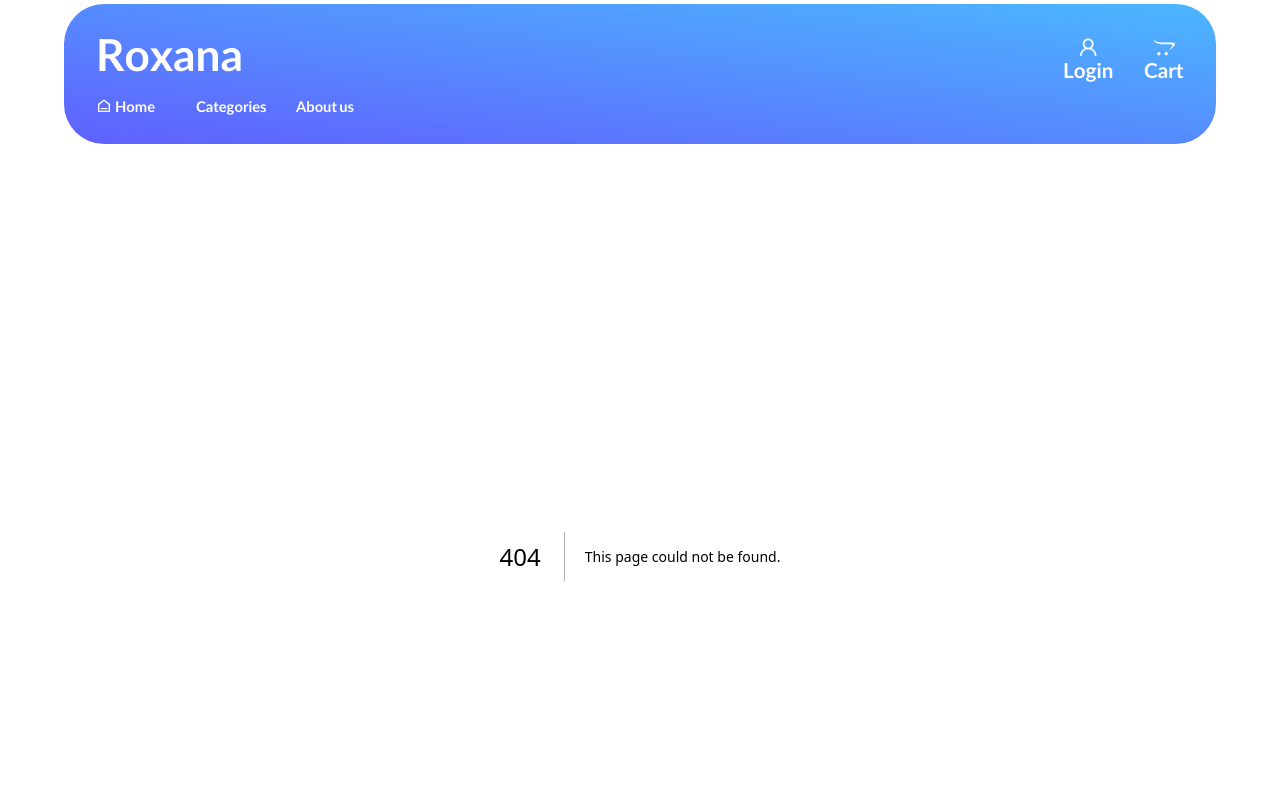
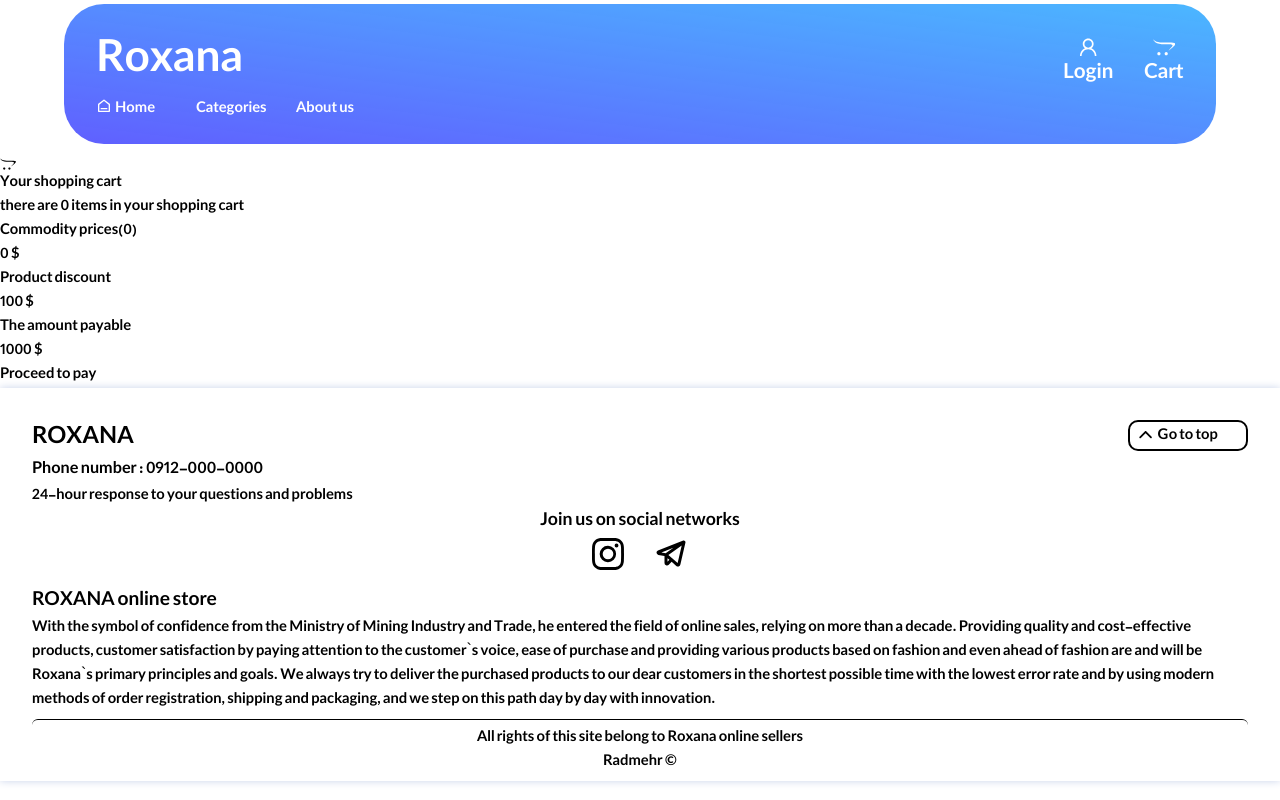
Before and after one commit to radmehr-fatemi/ROXSANA, a Next.js app: page /cart in a window 1280 px wide. Before the commit this address had no page. Shown: the top 800 px of the page. Built offline with nearby package versions, Linux system fonts and the light colour scheme.

Commit message:
Absoluted jsx cods in cart and carts card

```diff
--- /dev/null
+++ b/src/app/cart/page.jsx
@@ -0,0 +1,8 @@
+//Component
+import CartPage from "@/components/template/cart/CartPage";
+
+const Cart = () => {
+    return <CartPage />
+};
+
+export default Cart;
--- /dev/null
+++ b/src/components/module/card-cart/CardCart.jsx
@@ -0,0 +1,55 @@
+"use client"
+
+import { icons } from "@/constants/icons";
+import { discountCounter } from "@/utils/functions";
+
+const CardCart = ({ data, dispatch }) => {
+
+    const {
+        title,
+        price,
+        description,
+        rating,
+        brand,
+        discountPercentage: dis,
+        thumbnail: image,
+        qty,
+        id
+    } = data;
+
+    return (
+        <div>
+            <div>
+                <div>
+                    <img src={image} alt={`${title} photo`} />
+                </div>
+                <div>
+                    <h2> {title} </h2>
+                    <p>
+                        Product ID :
+                        {`${id}22`}
+                    </p>
+                    <p>
+                        Shopping time :
+                        Ready to send
+                    </p>
+                </div>
+            </div>
+            <div>
+                <div>
+                    <div>
+                        <span> {icons.minus} </span>
+                        <p> {qty} </p>
+                        <span> {icons.plus} </span>
+                    </div>
+                </div>
+                <div>
+                    <span> discount : {price - discountCounter(price, dis)} $ </span>
+                    <p> {discountCounter(price ,dis)} $ </p>
+                </div>
+            </div>
+        </div>
+    );
+};
+
+export default CardCart;
--- a/src/components/module/checkout/Checkout.jsx
+++ b/src/components/module/checkout/Checkout.jsx
@@ -52,12 +52,16 @@ const Checkout = ({ data, styles }) => {
 
             <div className={styles.quantity}>
                 <motion.p
+                    style={{ animation: "bounceInUp .3s" }}
                     whileTap={{ scale: .0 }}
-                    onClick={() => dispatch(DECREMENT(data))}> {icons.minus} </motion.p>
+                    onClick={() => dispatch(DECREMENT(data))}> {+(findItem(store, id)?.qty) === 1 ? icons.trash : icons.minus} </motion.p>
 
-                <span> {!!findItem(store, id) ? findItem(store, id).qty : 0} </span>
+                <span
+                    style={{ animation: "bounceInUp .3s .2s" }}
+                > {!!findItem(store, id) ? findItem(store, id).qty : 0} </span>
 
                 <motion.p
+                    style={{ animation: "bounceInUp .3s .4s" }}
                     whileTap={{ scale: .0 }}
                     onClick={() => dispatch(!!findItem(store, id) ? INCREMENT(data) : ADD_ITEMS(data))}
                 > {icons.plus} </motion.p>
--- /dev/null
+++ b/src/components/template/cart/CartPage.jsx
@@ -0,0 +1,47 @@
+"use client"
+
+import CardCart from "@/components/module/card-cart/CardCart";
+import { icons } from "@/constants/icons";
+import { useDispatch, useSelector } from "react-redux";
+
+const CartPage = () => {
+
+    const dispatch = useDispatch()
+    const store = useSelector(s => s.cart);
+
+    console.log(store)
+
+    return (
+        <div>
+            <div>
+                {
+                    store.selectedItems.map(i => (
+                        <CardCart key={i.id} data={i} dispatch={dispatch} />
+                    ))
+                }
+            </div>
+
+            <div>
+                <div>
+                    <h2> {icons.cart} Your shopping cart </h2>
+                    <p> there are {store.itemsCounter} items in your shopping cart </p>
+                </div>
+                <div>
+                    <p> Commodity prices({store.itemsCounter}) </p>
+                    <span> {store.total} $ </span>
+                </div>
+                <div>
+                    <p> Product discount </p>
+                    <span> 100 $ </span>
+                </div>
+                <div>
+                    <p> The amount payable </p>
+                    <span> 1000 $ </span>
+                </div>
+                <button> Proceed to pay </button>
+            </div>
+        </div>
+    );
+};
+
+export default CartPage;
--- a/src/components/template/details/DetailsPage.module.scss
+++ b/src/components/template/details/DetailsPage.module.scss
@@ -24,7 +24,7 @@
         border-top-right-radius: 20px;
         border-bottom-right-radius: 20px;
         z-index: 10;
-
+        cursor: pointer;
     }
 
     svg {
--- a/src/constants/icons.js
+++ b/src/constants/icons.js
@@ -16,6 +16,7 @@ import { TiPlus } from "react-icons/ti";
 import { FaMinus } from "react-icons/fa";
 import { RxCross2 } from "react-icons/rx";
 import { RiArrowGoBackLine } from "react-icons/ri";
+import { RiDeleteBinLine } from "react-icons/ri";
 
 export const icons = {
     search: <RiSearch2Line />,
@@ -35,4 +36,5 @@ export const icons = {
     minus: <FaMinus />,
     cross: <RxCross2 />,
     back: <RiArrowGoBackLine />,
+    trash: <RiDeleteBinLine />,
 };
```
